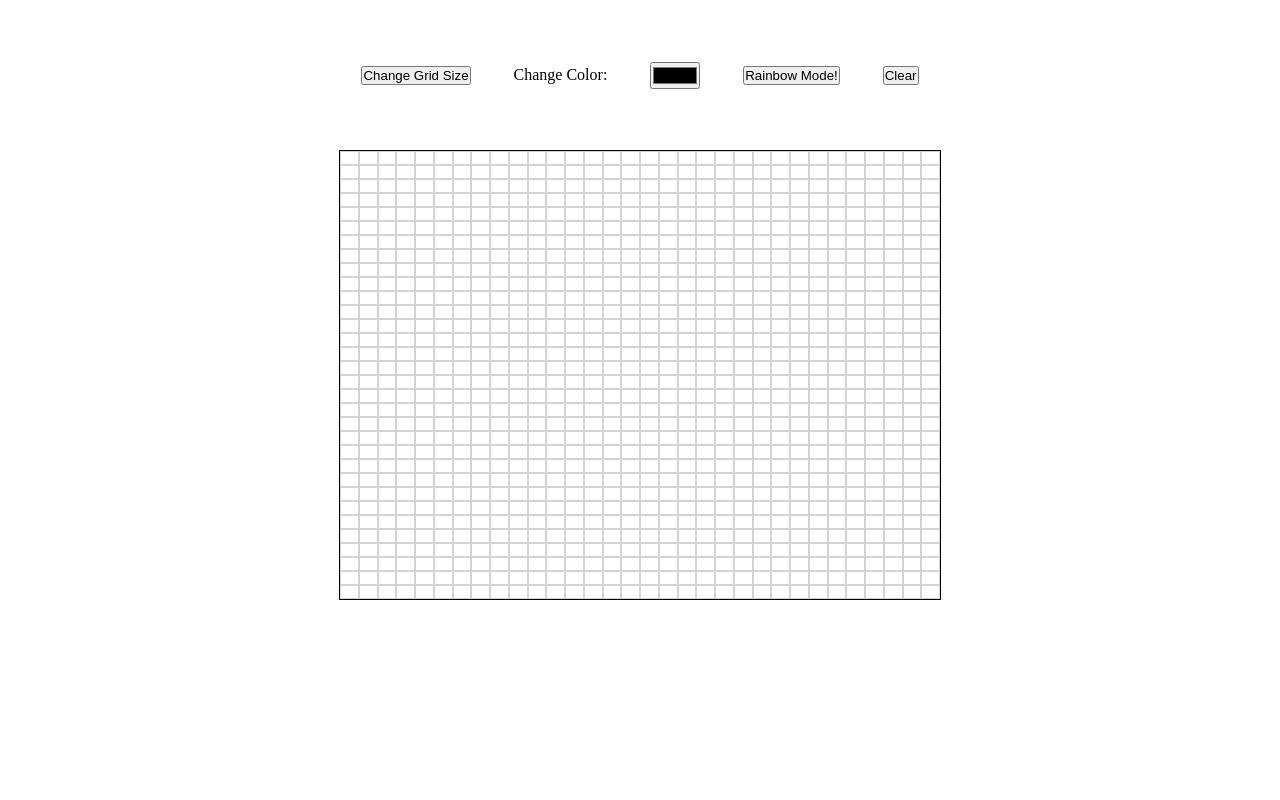
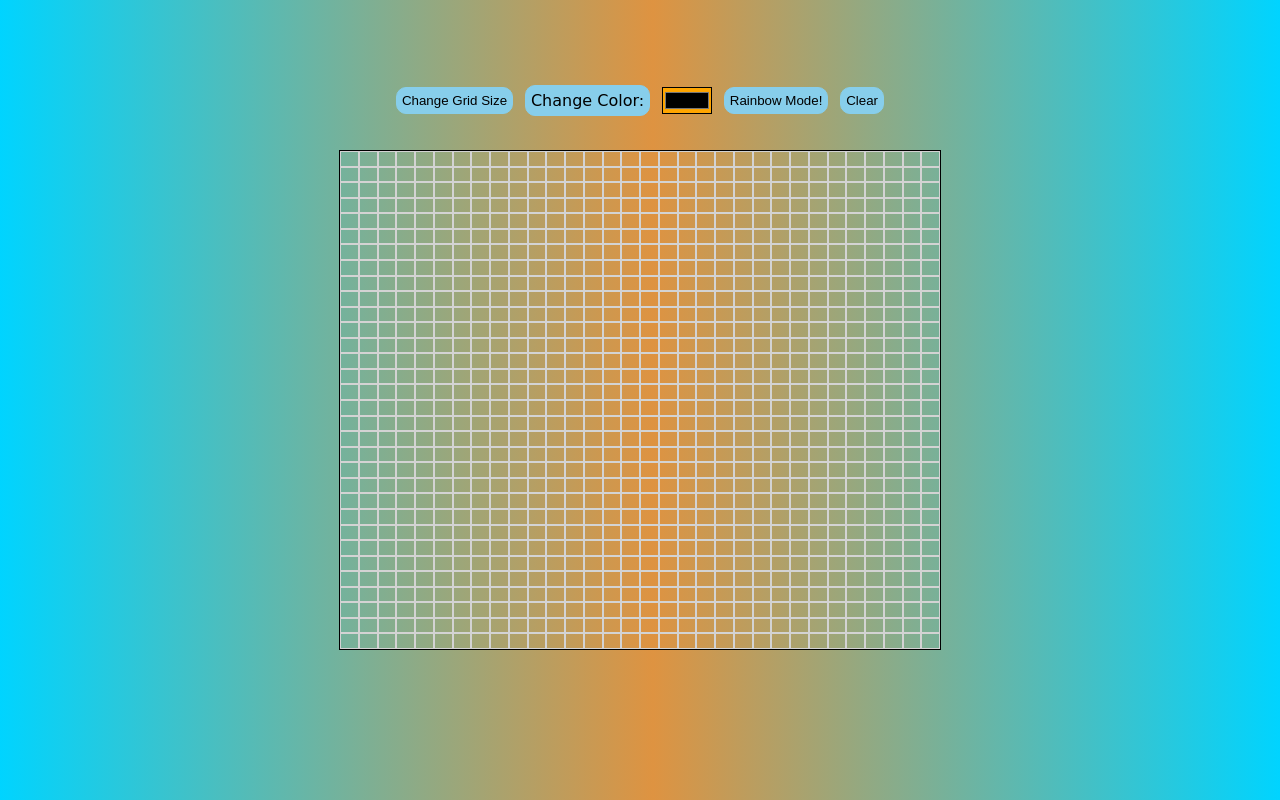
Before and after one commit to Soosi18/etch-a-sketch, a plain HTML site: page index.html in a window 1280 px wide. Drawn offline with Linux system fonts and the light colour scheme.

Commit message:
Change background and button colors and size buttons appropriately

```diff
--- a/css/style.css
+++ b/css/style.css
@@ -9,6 +9,15 @@ body {
     justify-content: center;
     display: flex;
     flex-direction: column;
+    margin-top: 50px;
+    gap: 25px;
+    font-family: 'Brush Script MT', cursive;
+    background: rgb(0,212,255);
+    background: linear-gradient(90deg, rgba(0,212,255,1) 0%, rgba(222,147,65,1) 51%, rgba(95,184,174,1) 79%, rgba(0,212,255,1) 100%);
+}
+
+h1 {
+    font-size: 48px;
 }
 
 .container {
@@ -29,6 +38,23 @@ body {
     display: flex;
     justify-content: space-around;
     align-items: center;
-    width: 600px;
-    height: 150px;
+    width: 500px;
+    height: 50px;
 }
+
+button, label {
+    background-color: skyblue;
+    border: 1px solid skyblue;
+    border-radius: 10px;
+    padding: 5px;
+}
+
+.clr-box{
+    display: flex;
+    align-items: center;
+    gap: 5px;
+}
+
+#color{
+    background-color: orange;
+}
```
